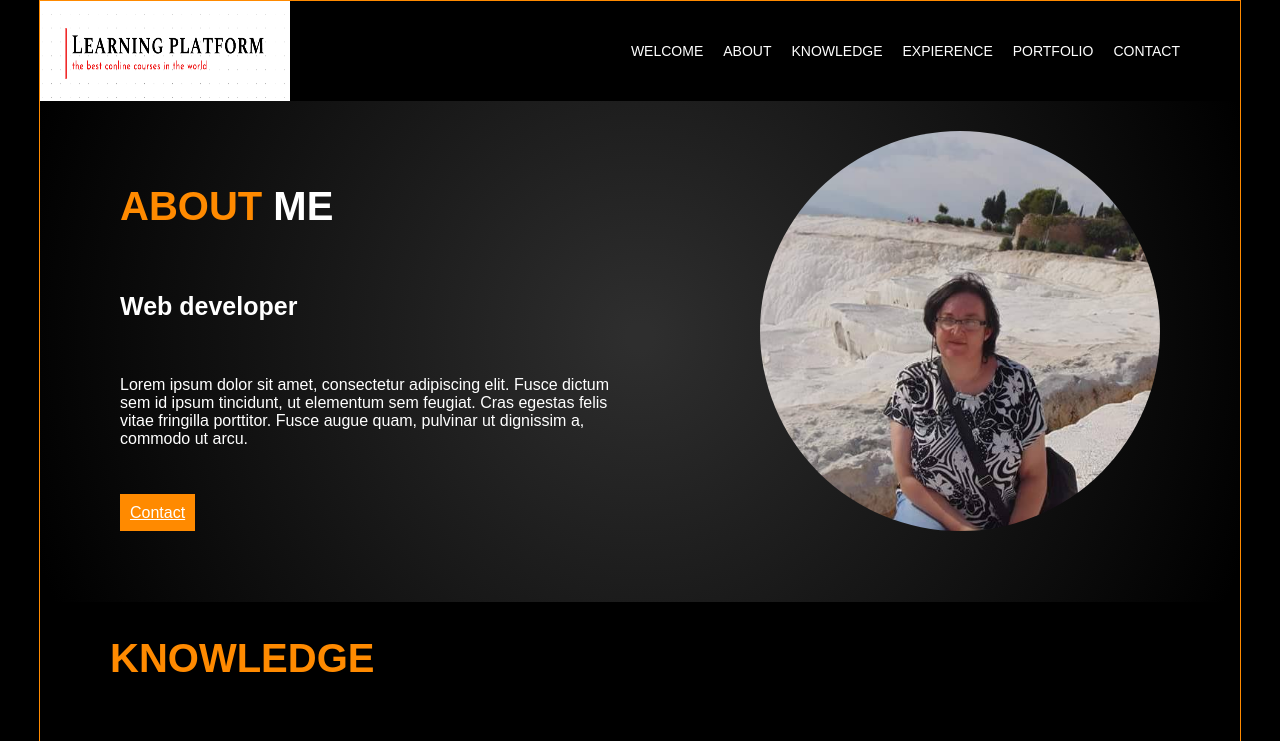
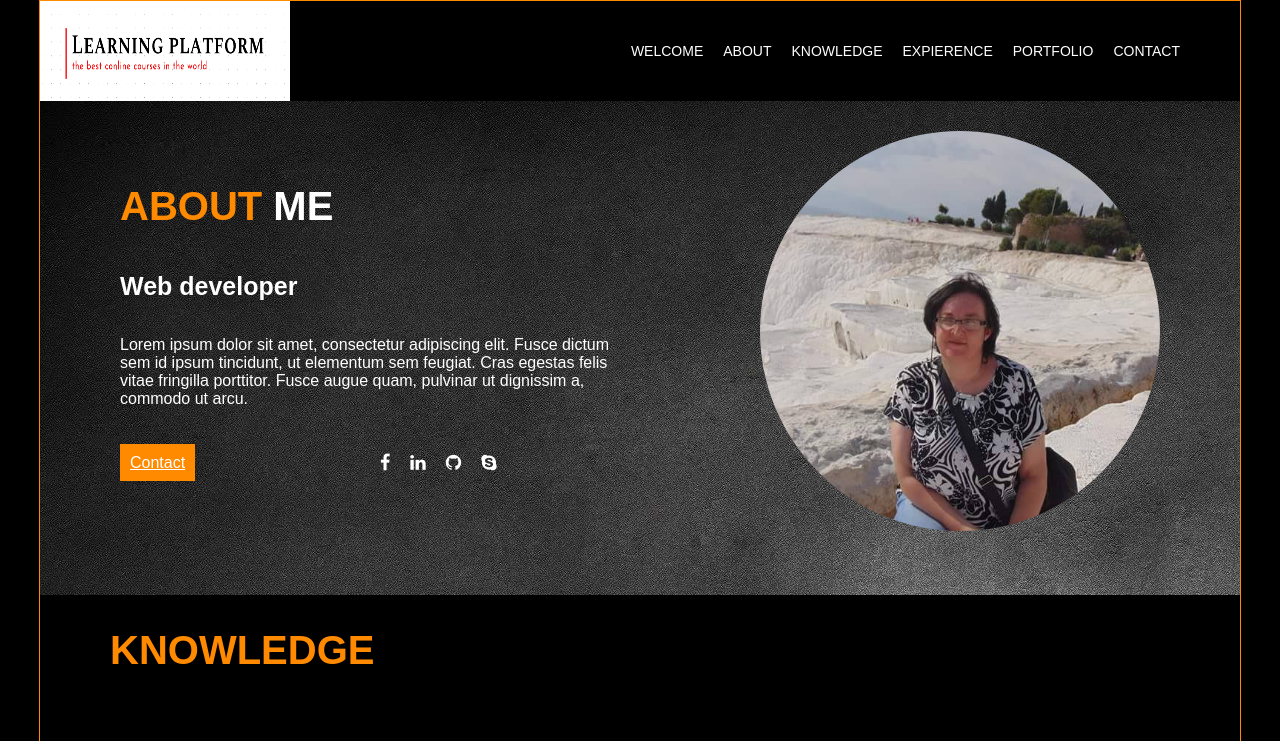
Before and after one commit to joannawalach/portfolio, a plain HTML site: page index.html in a window 1280 px wide. Shown: the top 741 px of the page. Drawn offline with Linux system fonts and the light colour scheme.

Commit message:
background of about added

```diff
--- a/index.html
+++ b/index.html
@@ -28,7 +28,15 @@
             <h3>Web developer</h3>
             <p>Lorem ipsum dolor sit amet, consectetur adipiscing elit. Fusce dictum sem id ipsum tincidunt, ut elementum sem feugiat.
                 Cras egestas felis vitae fringilla porttitor. Fusce augue quam, pulvinar ut dignissim a, commodo ut arcu. </p>
-            <a href="#"class="btn">Contact</a>
+            <div class="contacticons">
+            <div class="contact"><a href="#"class="btn">Contact</a></div>
+            <div class="socialicons">
+                <i class="fa fa-facebook" aria-hidden="true"></i>
+                <i class="fa fa-linkedin" aria-hidden="true"></i>
+                <i class="fa fa-github" aria-hidden="true"></i>
+                <i class="fa fa-skype" aria-hidden="true"></i>
+            </div>
+            </div>
         </div>
         <div class="photo">
             <img src="img/photo.jpg" class="photo" alt="photo" />
@@ -51,12 +59,12 @@
                     <h3><i class="fa fa-refresh" aria-hidden="true"></i>Java Script </h3>
                     <p>Lorem ipsum dolor sit amet, consectetur adipiscing elit.  </p>
                 </div>
-            </div>
-            <div class="row">
                 <div class="card">
                     <h3><i class="fa fa-laptop" aria-hidden="true"></i>React </h3>
                     <p>Lorem ipsum dolor sit amet, consectetur adipiscing elit.  </p>
                 </div>
+            </div>
+            <div class="row">
                 <div class="card">
                     <h3><i class="fa fa-wordpress" aria-hidden="true"></i>Wordpress </h3>
                     <p>Lorem ipsum dolor sit amet, consectetur adipiscing elit.  </p>
@@ -65,8 +73,6 @@
                     <h3><i class="fa fa-joomla" aria-hidden="true"></i>Joomla </h3>
                     <p>Lorem ipsum dolor sit amet, consectetur adipiscing elit.  </p>
                 </div>
-            </div>
-                <div class="row">
                 <div class="card">
                     <h3><i class="fa fa-joomla" aria-hidden="true"></i>Git </h3>
                     <p>Lorem ipsum dolor sit amet, consectetur adipiscing elit.  </p>
@@ -75,13 +81,12 @@
                     <h3><i class="fa fa-github" aria-hidden="true"></i>Github </h3>
                     <p>Lorem ipsum dolor sit amet, consectetur adipiscing elit.  </p>
                 </div>
+            </div>
+                <div class="row">
                     <div class="card">
-                        <h3><i class="fa fa-arrows-alt" aria-hidden="true"></i>RWD </h3>
+                        <h3></i>RWD </h3>
                         <p>Lorem ipsum dolor sit amet, consectetur adipiscing elit.  </p>
                     </div>
-                </div>
-                <div class="row">
-
                     <div class="card">
                         <h3><i class="fa fa-paint-brush" aria-hidden="true"></i>Corel </h3>
                         <p>Lorem ipsum dolor sit amet, consectetur adipiscing elit.  </p>
@@ -91,11 +96,10 @@
                         <p>Lorem ipsum dolor sit amet, consectetur adipiscing elit.  </p>
                     </div>
                     <div class="card">
-
                     </div>
                 </div>
-
-
+                <div class="row">
+            </div>
     </div>
     </section>
     <section class="projects"></section>
--- a/style.css
+++ b/style.css
@@ -61,7 +61,7 @@ body {
 .about {
     display: flex;
     flex-direction: row;
-    background-image: radial-gradient(circle, rgb(46, 46, 46) 2%, black 98%);
+    background-image: url(img/tlo.jpg);
     margin-top: 70px;
 }
 
@@ -74,7 +74,7 @@ body {
 
 .about .intro h2 {
     font-size: 40px;
-    padding-bottom: 30px;
+    padding-bottom: 10px;
 }
 
 .about .intro span {
@@ -83,23 +83,52 @@ body {
 
 .about .intro h3 {
     font-size:25px;
-    padding-bottom: 30px;
+    padding-bottom: 10px;
 }
 
 .about .intro p {
     font-size: 16px;
-    padding-bottom: 40px;
 }
 
 .about .btn {
+    width: 100px;
     background-color: #ff8a00;
     color: white;
     padding: 10px;
 }
+.about .contacticons {
+    width: 100%;
+   display: flex;
+   align-items: flex-end;
+   flex-direction: row;
+}
+
+.about .contact {
+    width: 50%;
+}
+
+.about .socialicons {
+    display: flex;
+    flex-direction: row;
+    width: 50%;
+}
+
+.about .socialicons i{
+
+    font-size: 18px;
+    margin-top: 30px;
+    padding: 0 10px 0 10px;
+}
+
+.about .socialicons i:hover {
+    color: rgb(189, 189, 189); ;
+    font-size: 18px;
+    margin-top: 30px;
+}
 
 .about .photo {
     width: 400px;
-    filter:  blue(70%);
+    filter:  brigtness(70%);
     border-radius: 50%;
     padding: 30px;
 }
@@ -114,7 +143,7 @@ body {
     color: #ff8a00;
     font-family: Oswald, sans-serif;
     font-size: 40px;
-    padding: 0 0 30px 70px;
+    padding: 0 0 10px 70px;
 }
 
 .skills .icons {
```
Also changed, not shown: img/tlo.jpg (added). Lines whose indentation alone changed are shown as unchanged.
